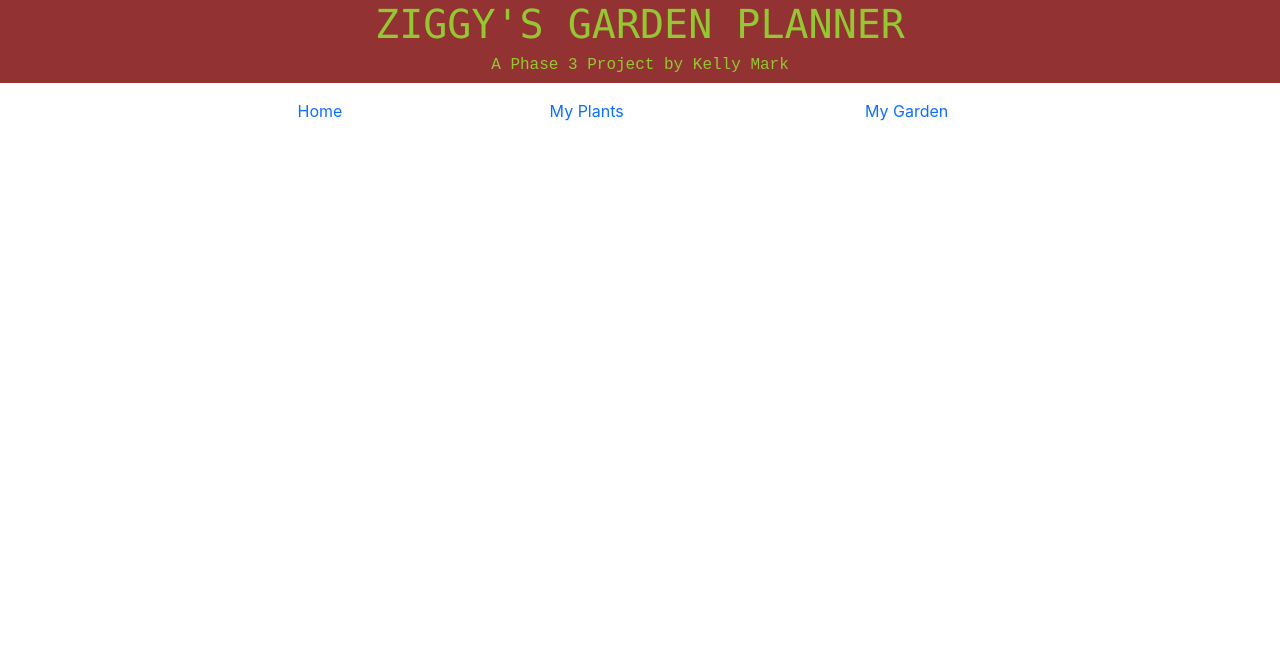
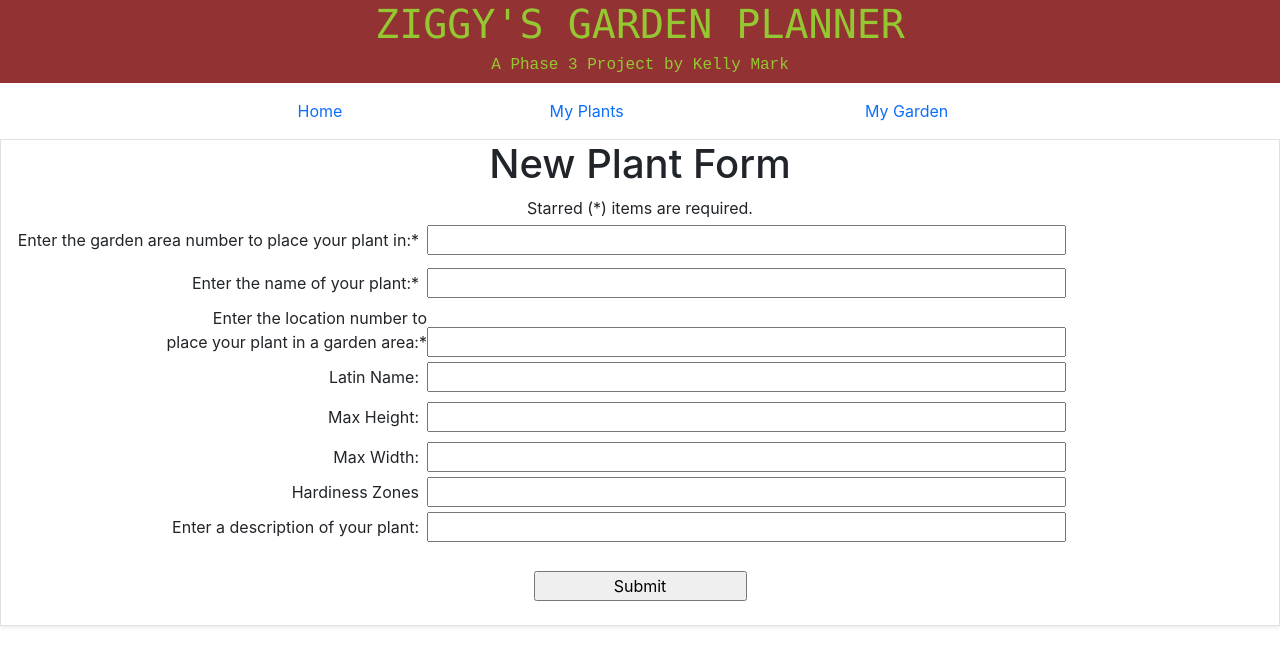
Before and after one commit to zigzagoon1/phase-3-project-frontend, a React (Create React App) app: page /add_plant in a window 1280 px wide. Shown: the top 666 px of the page. Built offline with nearby package versions, Linux system fonts and the light colour scheme; no server answers.

Commit message:
add plant form design

```diff
--- a/src/AddPlantForm.js
+++ b/src/AddPlantForm.js
@@ -1,9 +1,54 @@
 import React from "react";
+import { useState } from "react";
 
-function AddPlantForm({garden_id, area_id}) {
+    const initialValues = {
+        garden_area: "",
+        plant_name: "",
+        location_in_area: "",
+        latin_name: "",
+        max_height: "",
+        max_width: "",
+        hardiness_zones: "",
+        description: ""
+    }
+    function AddPlantForm({garden_id, area_id}) {
+        const [values, setValues] = useState(initialValues);
+
+        function handleSubmit() {
+
+        }
+
+        function handleChange(e) {
+            const {name, value} = e.target;
+            setValues({...values, [name]: value,
+            });
+        }
+
     return (
-        <div>
-
+        <div className="col">
+            <form onSubmit={handleSubmit}className="border shadow-sm">
+                <h1 className="text-center">New Plant Form</h1>
+                <p className="text-center fs-6 m-auto">Starred (*) items are required.</p>
+                <label for="garden_area" className="col-4 text-end px-2 my-2">Enter the garden area number to place your plant in:* </label>
+                <input name="garden_area" className="col-6" type="text" onChange={handleChange} value={values.garden_area}></input>
+                <label for="plant_name" className="col-4 text-end px-2 my-2">Enter the name of your plant:* </label>
+                <input name="plant_name" className="col-6 my-2" type="text" handleChange={handleChange} value={values.plant_name}></input>
+                <label for="location_in_area" className="col-4 text-end">Enter the location number to <br></br>place your plant in a garden area:* </label>
+                <input name="location_in_area" className="col-6" type="text" handleChange={handleChange} value={values.location_in_area}></input>
+                <label for="latin_name" className="col-4 text-end px-2 my-2">Latin Name: </label>
+                <input name="latin_name" type="text" className="col-6" handleChange={handleChange} value={values.latin_name}></input>
+                <label for="max_height" className="col-4 text-end px-2 my-2">Max Height:  </label>
+                <input name="max_height" type="text" className="col-6" handleChange={handleChange} value={values.max_height}></input>
+                <label for="max_width" className="col-4 text-end px-2 my-2">Max Width: </label>
+                <input name="max_width" type="text" className="col-6" handleChange={handleChange} value={values.max_width}></input>
+                <label for="hardiness_zones" className="col-4 text-end px-2">Hardiness Zones </label>
+                <input name="hardiness_zones" className="col-6" type="text" handleChange={handleChange} value={values.hardiness_zones}></input>
+                <label for="description" className="col-4 text-end px-2 my-2">Enter a description of your plant: </label>
+                <input name="description" className="col-6" type="text" handleChange={handleChange} value={values.description}></input>
+                <div className="text-center py-4">
+                <input className="col-2"type="submit"></input>
+                </div>
+            </form>
         </div>
     )
 }
--- a/src/App.js
+++ b/src/App.js
@@ -5,6 +5,7 @@ import Plants from './Plants.js';
 import GardenAreas from './GardenAreas.js';
 import {Routes, Route } from 'react-router-dom';
 import {useState, useEffect} from 'react';
+import AddPlantForm from './AddPlantForm.js';
 
 //TODO: ability to add features to garden area (post-course)
 //TODO: ability to edit shape of garden (post-course)
@@ -35,6 +36,7 @@ function App() {
         <Route path="/" element={<MyGarden areas={areas} plants={plants}/>} />
         <Route path="/plants" element={<Plants plants={plants}/>} />
         <Route path="/areas" element={<GardenAreas areas={areas} plants={plants}/>} />
+        <Route path="/add_plant" element={<AddPlantForm areas={areas}/>} />
       </Routes>
     </React.Fragment>
   );
--- a/src/AreaEmpty.js
+++ b/src/AreaEmpty.js
@@ -1,16 +1,14 @@
 import React from "react";
-function AreaEmpty({garden_id, location_in_area, empty_area_clicked}) {
+function AreaEmpty({garden_id, location_in_area}) {
 
-    function handleClick() {
-        empty_area_clicked(location_in_area);
-    }
     let bootstrap = "col-6 border px-auto py-3 text-center";
     if (location_in_area === 3) {
         bootstrap = "col-12 border px-auto py-3 text-center";
     }
     return (
         <div className={bootstrap}>
-            <button className="col btn-outline-success btn-lg fs-6" onClick={handleClick}>Add</button>
+            <p>{location_in_area}</p>
+            <p className="col fs-6 m-auto"></p>
         </div>
     )
 }
--- a/src/AreaPlant.js
+++ b/src/AreaPlant.js
@@ -2,14 +2,14 @@ import React from "react";
 import { useState } from "react";
 function AreaPlant({name, plant, location_in_area}) {
     //const [area_location, setAreaLocation] = useState(location_in_area);
-    let bootstrap = "col-6 border px-auto py-4";
+    let bootstrap = "col-6 border px-auto py-2";
     if (location_in_area === 3) {
-        bootstrap = "col-12 border px-auto py-4";
+        bootstrap = "col-12 border px-auto py-2";
     }
     return (
         <div className={bootstrap}>
-
-            <p className="text-center">{plant.name}</p>
+            <p className="text-center m-auto">{plant.location_in_area}</p>
+            <p className="text-center m-auto">{plant.name}</p>
         </div>
     )
 }
--- a/src/GardenArea.js
+++ b/src/GardenArea.js
@@ -5,11 +5,8 @@ import { useState, useEffect } from "react";
 //single garden area, contains info on
 //size (width, length, height),
 //location
-function GardenArea({plants, id, number_of_plants, handleEmptyClick}) {
+function GardenArea({plants, id, number_of_plants}) {
 
-    function handleEmptyAreaClicked(slot_location_in_area) {
-        handleEmptyClick(id, slot_location_in_area);
-    }
     const plantElements = plants.map((plant) => {
         return <AreaPlant key={plant.id} plant={plant} location_in_area={plant.location_in_area}/>;
     })
@@ -30,7 +27,7 @@ function GardenArea({plants, id, number_of_plants, handleEmptyClick}) {
         if (j === 0) {
             j++;
         }
-        return <AreaEmpty key={index} location_in_area={i} garden_id={id} empty_area_clicked={handleEmptyAreaClicked}/>
+        return <AreaEmpty key={index} location_in_area={plants.length + i} garden_id={id} />
 
     })
     const anyEmpty = plants.length !== number_of_plants ? emptyPlantElements : null;
@@ -51,6 +48,7 @@ function GardenArea({plants, id, number_of_plants, handleEmptyClick}) {
 
     return (
         <div className="col-4 my-5 mx-1 border border-top border-dark km-shadow">
+            <h3>{id}</h3>
             <div className="container-fluid">
                 <div className="row justify-content-around">{plantElements} {anyEmpty} </div>
             </div>
--- a/src/GardenAreas.js
+++ b/src/GardenAreas.js
@@ -2,37 +2,52 @@ import React from "react";
 import GardenArea from "./GardenArea";
 import AddPlantForm from "./AddPlantForm";
 import { useState } from "react";
+import { NavLink } from "react-router-dom";
 //all garden areas, for rendering /areas Route
 //contains each garden area organised on screen by location
 //
 function GardenAreas({areas, plants}) {
     const [totalSlots, setTotalSlots] = useState(`${areas.length} * 5`)
-    const [singleGardenArea, setSingleGardenArea] = useState([])
+    const [formObj, setFormObj] = useState([])
     const [addForm, setAddForm] = useState(false);
 
     plants.sort((a, b) => a.location_in_area - b.location_in_area);
 
     const areaElements = areas.map((area) => {
        return <GardenArea key={area.id} id={area.id} location={area.location} length={area.length}
-       width={area.width} plants={area.plants} number_of_plants={area.number_of_plants} handleEmptyClick={handleEmptyAreaClick}/>
+       width={area.width} plants={area.plants} number_of_plants={area.number_of_plants}/>
     })
-    function handleEmptyAreaClick(garden_id, slot_location_in_area) {
-        const singleGarden = areas.filter(garden => garden.id === garden_id);
-        const singleGardenElement = singleGarden.map((area) => {
-            return <div>
-                <GardenArea
-                key={area.id} id={area.id} location={area.location} length={area.length}
-                width={area.width} plants={area.plants} number_of_plants={area.number_of_plants} />
-                <AddPlantForm />
-            </div>
-        })
-        setAddForm(true);
-        setSingleGardenArea(singleGardenElement);
-    }
+    // function handleEmptyAreaClick(garden_id, slot_location_in_area) {
+    //     const singleGarden = areas.filter(garden => garden.id === garden_id);
+    //     const singleGardenElement = singleGarden.map((area) => {
+    //         return <div className="row text-center">
+    //         <AddPlantForm />
+    //                 <GardenArea
+    //                 key={area.id} id={area.id} location={area.location} length={area.length}
+    //                 width={area.width} plants={area.plants} number_of_plants={area.number_of_plants} />
+
+    //         </div>
+    //     })
+    //     setAddForm(true);
+    //     setSingleGardenArea(singleGardenElement);
+    // }
+        let form = [0]
+        function showForm() {
+            const placeholder = [1]
+            form = placeholder.map(() => {
+
+                return <div className="row text-center">
+                    <AddPlantForm />
+                </div>
+            })
+            setAddForm(true);
+            setFormObj(form);
+        }
     return (
-        <div className="container">
+        <div className="container text-center">
+            <NavLink className="btn btn-outline-success my-2" to="/add_plant">Add Plant To A Garden Area</NavLink>
             <div className="border border-dark-subtle row justify-content-evenly shadow">
-            {!addForm ? areaElements : singleGardenArea}
+            {!addForm ? areaElements : form}
             </div>
         </div>
     )
```
